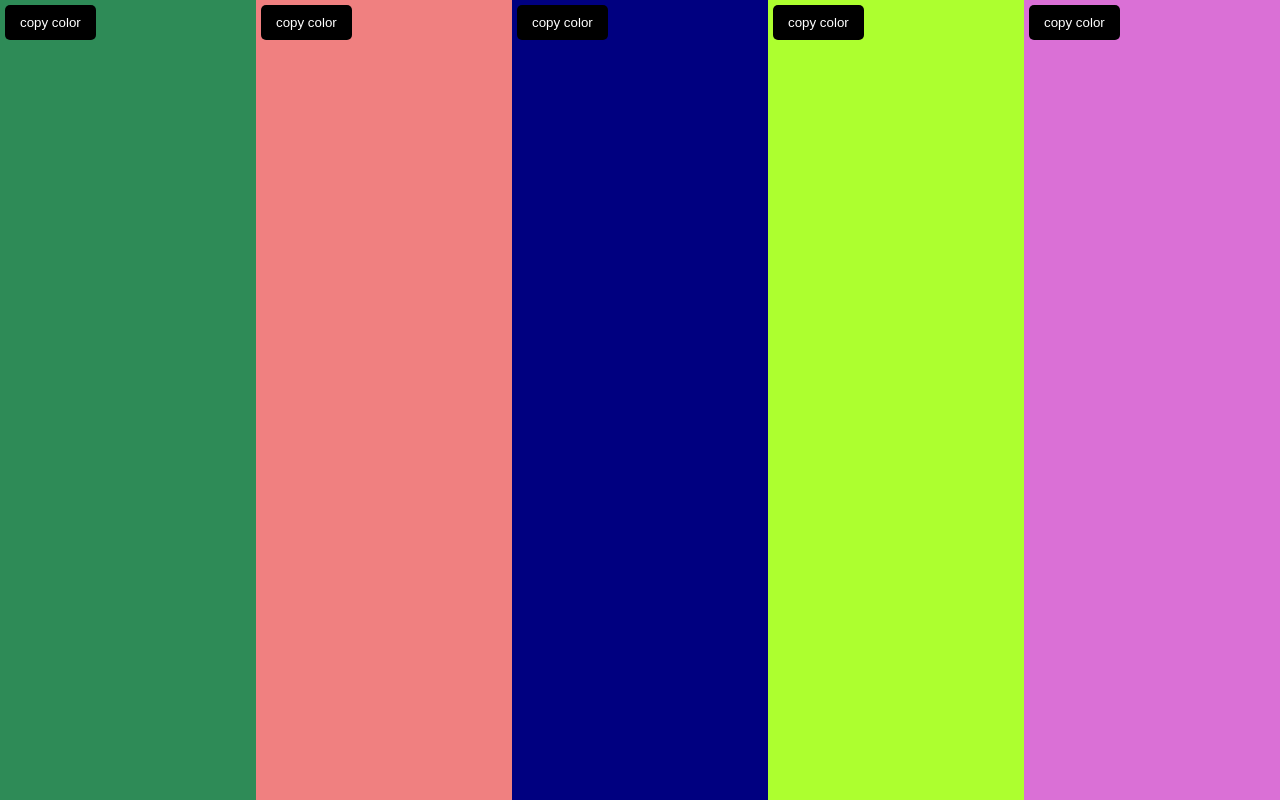
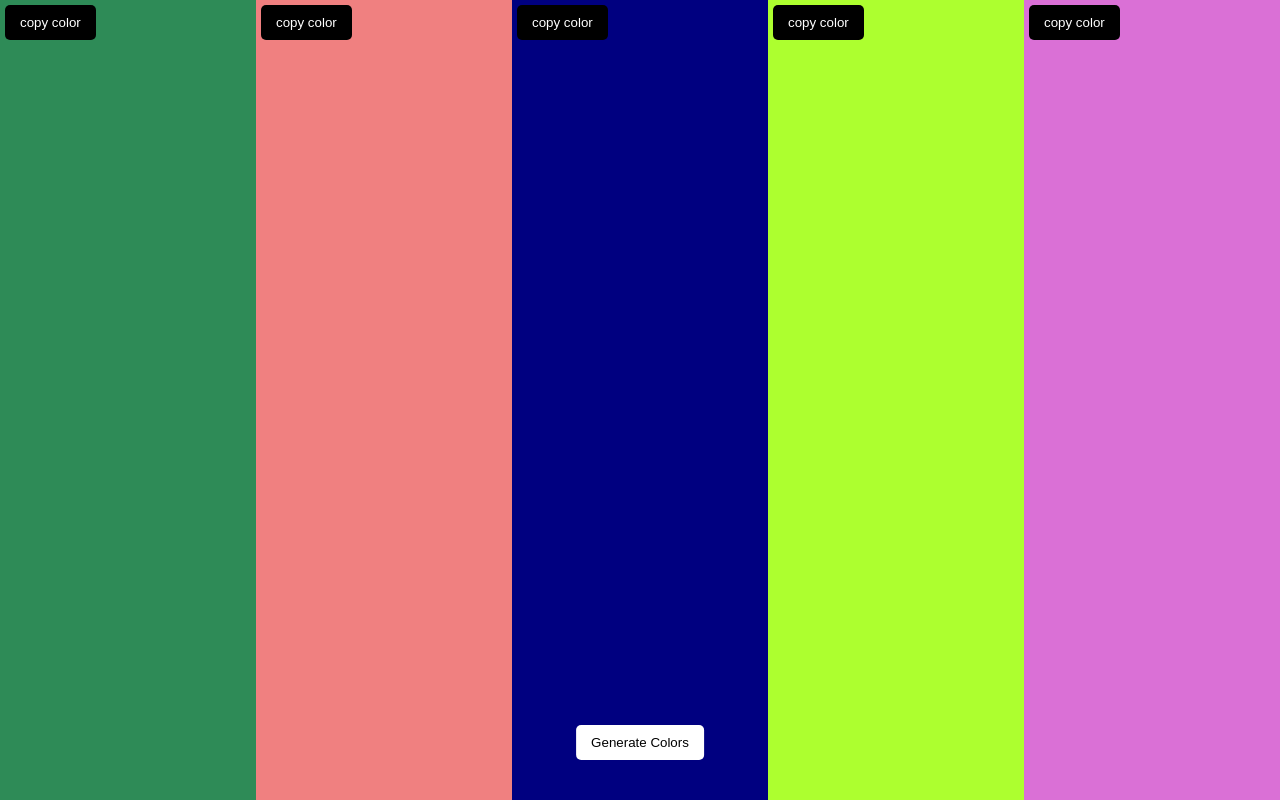
Before and after one commit to senpai60/ColorTool, a plain HTML site: page index.html in a window 1280 px wide. Drawn offline with Linux system fonts and the light colour scheme.

Commit message:
Adds styled button to trigger color generation
Introduces a prominent, fixed-position button for generating color palettes, improving user accessibility and encouraging interaction with the palette generation feature.

```diff
--- a/index.html
+++ b/index.html
@@ -8,6 +8,9 @@
 </head>
 <body>
     <main>
+        <button class="generate">
+            Generate Colors
+        </button>
         <div class="palate palate-1">
             <button class="copy">
                 copy color
--- a/style.css
+++ b/style.css
@@ -44,3 +44,14 @@ main {
     background-color: black;
     color: white;
 }
+.generate{
+    position: fixed;
+    left: 50%;
+    bottom: 5%;
+    transform: translateX(-50%);
+    padding: 10px 15px;
+    border-radius: 5px;
+    border: none;
+    background-color: white;
+    color: black;
+}
```
